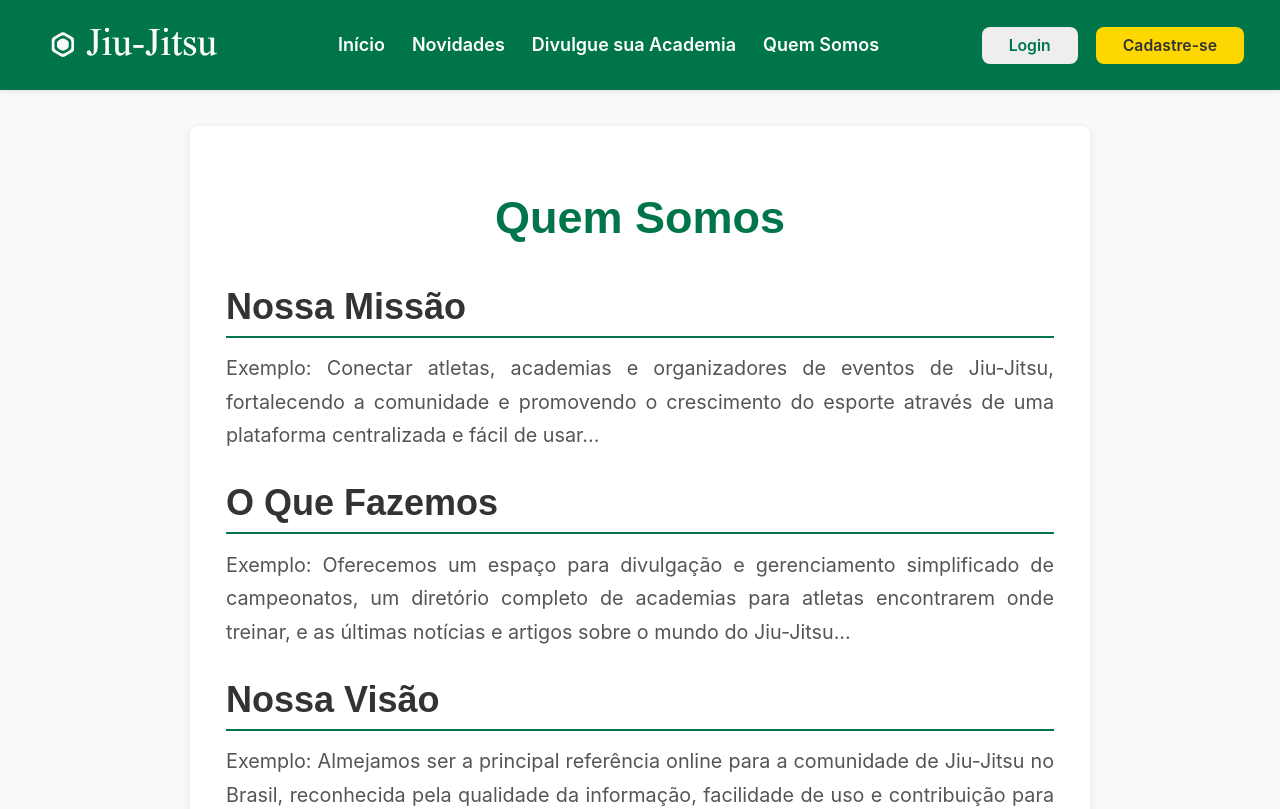
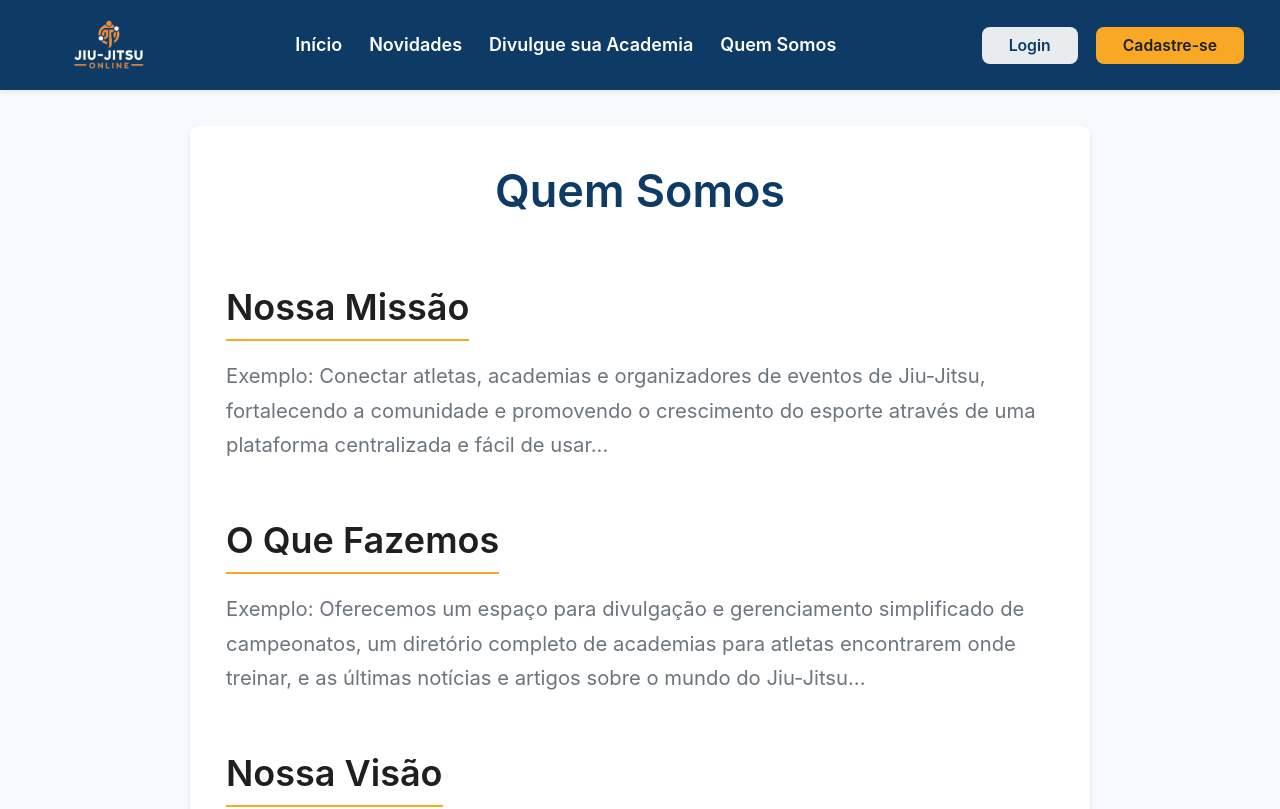
Before and after one commit to ConectaLutas/front_conectaLutas, a React (Create React App) app: page /quem-somos in a window 1280 px wide. Shown: the top 809 px of the page. Built offline with nearby package versions, Linux system fonts and the light colour scheme.

Commit message:
Cores alteradas

```diff
--- a/src/components/ExplanationSection/ExplanationSection.css
+++ b/src/components/ExplanationSection/ExplanationSection.css
@@ -1,54 +1,87 @@
+/* src/components/ExplanationSection/ExplanationSection.css */
 .explanation-section {
-    padding: 3rem 1.5rem;
-    background-color: #00754A; /* Verde escuro, conforme imagem */
-    color: #fff; /* Texto branco para contraste */
+    padding: var(--space-xl) var(--space-sm); /* USANDO VARIÁVEIS */
+    /* background-color: #00754A; */ /* REMOVIDO */
+    background-color: var(--color-primary); /* USANDO VARIÁVEL */
+    color: var(--color-text-on-primary); /* USANDO VARIÁVEL */
 }
 
 .explanation-section__container {
     display: flex;
-    flex-wrap: wrap; /* Quebra para coluna em telas menores */
+    flex-wrap: wrap;
     align-items: center;
     justify-content: center;
-    gap: 2rem;
+    gap: var(--space-lg); /* USANDO VARIÁVEL */
     max-width: 1200px;
     margin: 0 auto;
 }
 
 .explanation-section__text {
-    flex: 1 1 500px; /* Cresce, encolhe, base de 500px */
-    max-width: 700px; /* Limita largura do texto */
+    flex: 1 1 500px;
+    max-width: 700px;
 }
 
 .explanation-section__text p {
-    /* Estilo Figma: Poppins, 30px, SemiBold 600, #1E1616 (cor ajustada para branco) */
-    font-family: 'Poppins', sans-serif;
-    font-size: clamp(1.25rem, 4vw, 1.875rem); /* 30px */
-    font-weight: 600;
-    color: #ffffff; /* Ajustado para branco */
-    line-height: 1.6; /* Ajustado do Figma (45px / 30px = 1.5) */
+    font-family: var(--font-family-primary); /* USANDO VARIÁVEL */
+    font-size: clamp(1.2rem, 3vw, 1.75rem); /* Ajustar clamp */
+    font-weight: 500; /* Um pouco menos pesado que 600 */
+    color: inherit; /* Herda do pai (.explanation-section) */
+    line-height: 1.6;
     margin: 0;
 }
 
 .explanation-section__image {
-    flex: 1 1 400px; /* Cresce, encolhe, base de 400px */
-    text-align: center; /* Centraliza a imagem se for menor que o container */
+    flex: 1 1 400px;
+    text-align: center;
 }
 
 .explanation-section__image img {
     max-width: 100%;
     height: auto;
-    border-radius: 8px;
+    border-radius: var(--border-radius-md); /* USANDO VARIÁVEL */
     display: block;
-    margin: 0 auto; /* Garante centralização */
-    box-shadow: 0 4px 15px rgba(0,0,0, 0.2);
+    margin: 0 auto;
+    box-shadow: var(--box-shadow-medium); /* USANDO VARIÁVEL */
 }
+
+.benefits-section__text h2 {
+  font-family: var(--font-family-accent);
+  font-size: clamp(2rem, 5vw, 2.7rem);
+  font-weight: 700;
+  color: var(--color-primary);
+  line-height: 1.2;
+  letter-spacing: -0.05em;
+  /* margin-bottom: var(--space-xs); */ /* Ajustado abaixo com padding */
+
+  /* --- ESTILO DE SUBLINHADO ADICIONADO --- */
+  border-bottom: 3px solid var(--color-secondary); /* Linha com cor secundária */
+  padding-bottom: var(--space-xs); /* Espaço entre texto e linha */
+  margin-bottom: var(--space-sm); /* Ajustar margem inferior */
+  display: inline-block; /* Linha apenas sob o texto */
+  /* --- FIM SUBLINHADO --- */
+}
+
+.benefits-section__text h3 {
+  font-family: 'Spectral SC', serif;
+  font-size: clamp(1.3rem, 4vw, 1.7rem);
+  font-weight: 800;
+  color: var(--color-text-dark);
+  line-height: 1.5;
+  margin: 0;
+}
+
 
 @media (max-width: 768px) {
     .explanation-section__container {
-      flex-direction: column; /* Empilha em telas menores */
+      flex-direction: column;
       text-align: center;
     }
     .explanation-section__text {
-       margin-bottom: 1.5rem;
+       margin-bottom: var(--space-md); /* USANDO VARIÁVEL */
+        }
+        .benefits-section__text h2 {
+          display: block; /* Em telas menores centralizadas, a linha ocupa a largura */
+          border-bottom: none; /* Ou remover a borda no mobile */
+          /* Se quiser manter a linha curta e centrada no mobile, usar ::after aqui também */
        }
 }
--- a/src/components/Header/Header.css
+++ b/src/components/Header/Header.css
@@ -12,6 +12,10 @@
   position: sticky; /* Opcional: Deixar o header fixo no topo */
   top: 0;
   z-index: 100; /* Necessário se for sticky */
+}
+
+.header__logo {
+  margin-left: 2rem;
 }
 
 .header__logo img {
--- a/src/components/InfoSection/InfoSection.css
+++ b/src/components/InfoSection/InfoSection.css
@@ -2,13 +2,13 @@
 .info {
   position: relative;
   display: flex;
-  flex-direction: column; /* Alinha os elementos em coluna */
+  flex-direction: column;
   align-items: center;
-  background-color: #00754A;
-  color: #fff;
-  padding: 5px 10px;
-  padding-bottom: 60px;
-
+  /* background-color: #00754A; */ /* REMOVIDO */
+  background-color: var(--color-primary); /* USANDO VARIÁVEL */
+  color: var(--color-text-on-primary); /* USANDO VARIÁVEL (Texto sobre cor primária) */
+  padding: var(--space-lg) var(--space-md); /* USANDO VARIÁVEIS */
+  /* padding-bottom: 60px; */ /* Removido padding-bottom extra, usar padrão */
 }
 
 .info__content {
@@ -18,10 +18,20 @@
 }
 
 .info__content h2 {
-  font-size: 2rem; /* 32px / 16px */
-  margin-bottom: 1rem; /* 16px */
-  color: #fff; /* Garantir contraste */
+  font-size: var(--font-size-h2);
+  /* margin-bottom: var(--space-sm); */ /* Ajustado abaixo */
+  color: inherit; /* Herda branco do pai */
+  font-family: var(--font-family-secondary);
+
+  /* --- ESTILO DE SUBLINHADO ADICIONADO --- */
+  /* Usar cor secundária (laranja/dourado) que contrastará bem com o fundo azul */
+  border-bottom: 3px solid var(--color-secondary);
+  padding-bottom: var(--space-xs);
+  margin-bottom: var(--space-md); /* Aumentar espaço abaixo da linha */
+  display: inline-block;
+   /* --- FIM SUBLINHADO --- */
 }
+
 
 .info__content p {
   font-size: 1.25rem; /* 20px / 16px */
@@ -35,6 +45,8 @@
   }
   .info__content h2 {
     font-size: 1.75rem; /* Ajustar tamanho da fonte */
+    display: block; /* Ocupa linha no mobile */
+       border-bottom: none; /* Remover no mobile se preferir */
   }
   .info__content p {
     font-size: 1.125rem; /* Ajustar tamanho da fonte */
--- a/src/components/MissionSection/MissionSection.css
+++ b/src/components/MissionSection/MissionSection.css
@@ -1,72 +1,75 @@
+/* src/components/MissionSection/MissionSection.css */
 .mission {
-  background-color: #fff;
-  color: #333;
-  padding: 4rem 1.5rem; /* Mais padding e relativo */
-  overflow: hidden; /* Evitar quebras de layout inesperadas */
+  background-color: var(--color-bg-light); /* USANDO VARIÁVEL */
+  color: var(--color-text-dark); /* USANDO VARIÁVEL */
+  padding: var(--space-xl) var(--space-sm); /* USANDO VARIÁVEIS */
+  overflow: hidden;
 }
 
 .mission__container {
   display: flex;
-  flex-wrap: wrap; /* Permite quebrar para layout de coluna em telas menores */
-  align-items: center; /* Alinha os itens verticalmente */
-  justify-content: center; /* Centraliza os itens horizontalmente */
-  gap: 2rem; /* Espaço entre a imagem e o texto */
-  max-width: 1200px; /* Limita a largura máxima */
-  margin: 0 auto; /* Centraliza o container */
+  flex-wrap: wrap;
+  align-items: center;
+  justify-content: center;
+  gap: var(--space-lg); /* USANDO VARIÁVEL */
+  max-width: 1200px;
+  margin: 0 auto;
 }
 
 .mission__image-container {
-  flex: 1 1 400px; /* Flex: grow, shrink, basis -> permite crescer/encolher, base de 400px */
-  max-width: 600px; /* Limita o tamanho máximo da imagem */
+  flex: 1 1 400px;
+  max-width: 600px;
 }
 
 .mission__image-container img {
-  display: block; /* Remove espaço extra abaixo da imagem */
-  width: 100%; /* Faz a imagem ocupar o container */
-  height: auto; /* Mantém a proporção */
-  border-radius: 15px; /* Bordas arredondadas mais sutis */
-  box-shadow: 0 4px 15px rgba(0, 0, 0, 0.1); /* Sombra leve */
+  display: block;
+  width: 100%;
+  height: auto;
+  border-radius: var(--border-radius-md); /* USANDO VARIÁVEL */
+  box-shadow: var(--box-shadow-medium); /* USANDO VARIÁVEL */
 }
 
 .mission__text-container {
-  flex: 1 1 400px; /* Permite crescer/encolher, base de 400px */
-  text-align: left; /* Alinhamento do texto */
+  flex: 1 1 400px;
+  text-align: left;
 }
 
 .mission__text-container h2 {
-  font-size: 2rem; /* 32px */
-  color: #00754A;
-  margin-bottom: 1rem; /* 16px */
+  font-size: var(--font-size-h2); /* USANDO VARIÁVEL */
+  /* color: #00754A; */ /* REMOVIDO */
+  color: var(--color-primary); /* USANDO VARIÁVEL */
+  font-family: var(--font-family-secondary); /* USANDO VARIÁVEL */
+  margin-bottom: var(--space-sm); /* USANDO VARIÁVEL */
+  border-bottom: 2px solid var(--color-secondary); /* Opcional: Borda com cor secundária */
+  padding-bottom: var(--space-xs); /* USANDO VARIÁVEL */
+  display: inline-block; /* Para a borda não ocupar a linha toda */
 }
 
 .mission__text-container p {
-  font-size: 1.125rem; /* 18px */
+  font-size: var(--font-size-lg); /* USANDO VARIÁVEL */
   line-height: 1.6;
-  margin-bottom: 1rem; /* Espaço entre parágrafos */
+  margin-bottom: var(--space-sm); /* USANDO VARIÁVEL */
+  color: var(--color-text-medium); /* USANDO VARIÁVEL */
 }
 
-/* Remover estilos antigos de posicionamento */
-/* .mission-text { margin-top: -80px; } -> Removido */
-/* .info-image img { transform: translateY(-100px); } -> Removido */
-/* Chave } extra removida */
 
 @media (max-width: 768px) {
   .mission {
-    padding: 2.5rem 1rem; /* Menos padding */
+    padding: var(--space-lg) var(--space-sm); /* USANDO VARIÁVEIS */
   }
   .mission__container {
-    flex-direction: column; /* Empilhar imagem e texto */
-    text-align: center; /* Centralizar texto */
-    gap: 1.5rem;
+    flex-direction: column;
+    text-align: center;
+    gap: var(--space-md); /* USANDO VARIÁVEL */
   }
   .mission__text-container {
-     text-align: center; /* Centralizar texto no mobile */
-     max-width: 600px; /* Limitar largura do texto */
+     text-align: center;
+     max-width: 600px;
   }
    .mission__text-container h2 {
-     font-size: 1.75rem;
+     /* Tamanho da fonte já responsivo */
+     border-bottom: none; /* Remover borda no mobile se preferir */
+     display: block; /* Ocupar linha toda no mobile */
    }
-   .mission__text-container p {
-     font-size: 1rem;
-   }
+   /* Tamanho da fonte já responsivo */
 }
--- a/src/components/PromoBannerSection/PromoBannerSection.css
+++ b/src/components/PromoBannerSection/PromoBannerSection.css
@@ -37,7 +37,7 @@
   font-family: 'Poppins', sans-serif; /* Fallback */
   font-size: clamp(2.5rem, 8vw, 4.8rem); /* 77px é grande, usar clamp para responsividade */
   font-weight: 700;
-  color: #00754A; /* Verde Principal */
+  color: var(--color-primary);
   line-height: 1.1; /* Ajustado do Figma (52%) */
   margin-bottom: 0.5rem;
   /* Sombra do Figma - pode ser pesada, ajuste ou remova se necessário */
--- a/src/components/TestimonialsSection/TestimonialsSection.css
+++ b/src/components/TestimonialsSection/TestimonialsSection.css
@@ -1,6 +1,7 @@
+/* src/components/TestimonialsSection/TestimonialsSection.css */
 .testimonials-section {
-    padding: 3rem 1.5rem;
-    background-color: #f8f9fa; /* Fundo levemente cinza */
+  padding: var(--space-xl) var(--space-sm); /* USANDO VARIÁVEIS */
+  background-color: var(--color-bg-medium); /* USANDO VARIÁVEL */
 }
 
 .testimonials-section__container {
@@ -9,60 +10,61 @@
 }
 
 .testimonials-section__title {
-    /* Estilo Figma: Inter, 42px, Bold 700, #000000 */
-    font-family: 'Inter', sans-serif;
-    font-size: clamp(1.8rem, 5vw, 2.625rem); /* 42px */
+  font-family: var(--font-family-secondary); /* USANDO VARIÁVEL */
+  font-size: var(--font-size-h2); /* USANDO VARIÁVEL */
   font-weight: 700;
-    color: #000000;
+  color: var(--color-text-dark); /* USANDO VARIÁVEL */
   text-align: center;
-    margin-bottom: 2.5rem;
+  margin-top: 0;
+  margin-bottom: var(--space-lg); /* USANDO VARIÁVEL */
 }
 
 .testimonials-section__grid {
   display: grid;
-    /* Cria colunas que se ajustam, com tamanho mínimo e máximo */
   grid-template-columns: repeat(auto-fit, minmax(260px, 1fr));
-    gap: 1.5rem;
+  gap: var(--space-md); /* USANDO VARIÁVEL */
 }
 
 .testimonial-card {
-    background-color: #ffffff;
-    border-radius: 8px;
-    padding: 1.5rem;
+  background-color: var(--color-bg-light); /* USANDO VARIÁVEL */
+  border-radius: var(--border-radius-md); /* USANDO VARIÁVEL */
+  padding: var(--space-md); /* USANDO VARIÁVEL */
   text-align: center;
-    box-shadow: 0 2px 10px rgba(0, 0, 0, 0.08);
-    transition: transform 0.3s ease, box-shadow 0.3s ease;
+  box-shadow: var(--box-shadow-light); /* USANDO VARIÁVEL */
+  transition: transform var(--transition-duration) ease,
+              box-shadow var(--transition-duration) ease; /* USANDO VARIÁVEL */
 }
 
 .testimonial-card:hover {
   transform: translateY(-5px);
-    box-shadow: 0 6px S15px rgba(0, 0, 0, 0.12);
+  box-shadow: var(--box-shadow-medium); /* USANDO VARIÁVEL */
 }
 
 .testimonial-card__image {
-    width: 80px; /* Tamanho da imagem de perfil */
+  width: 80px;
   height: 80px;
-    border-radius: 50%; /* Círculo */
+  border-radius: 50%;
   object-fit: cover;
-    margin: 0 auto 1rem auto; /* Centraliza e adiciona espaço abaixo */
-    border: 3px solid #00754A; /* Borda verde opcional */
+  margin: 0 auto var(--space-sm) auto; /* USANDO VARIÁVEL */
+  /* border: 3px solid #00754A; */ /* REMOVIDO */
+  border: 3px solid var(--color-primary); /* USANDO VARIÁVEL primária ou secundária? */
+  /* Ou usar a secundária: border: 3px solid var(--color-secondary); */
 }
 
 .testimonial-card__name {
-    font-family: 'Inter', sans-serif; /* Manter consistência da fonte */
-    font-size: 1.1rem;
-    font-weight: 600; /* Um pouco mais de destaque */
-    color: #333;
-    margin-bottom: 0.5rem;
+  font-family: var(--font-family-secondary); /* USANDO VARIÁVEL */
+  font-size: var(--font-size-lg); /* USANDO VARIÁVEL */
+  font-weight: 600;
+  color: var(--color-text-dark); /* USANDO VARIÁVEL */
+  margin-bottom: var(--space-xs); /* USANDO VARIÁVEL */
 }
 
 .testimonial-card__quote {
-    /* Estilo Figma: Inter, 21px, Medium 500, #000000 */
-    font-family: 'Inter', sans-serif;
-    font-size: 1rem; /* 21px pode ser grande para cards, ajustado */
-    font-weight: 500;
-    color: #555; /* Cor um pouco mais suave */
-    line-height: 1.5; /* Ajustado do Figma (25px/21px) */
-    font-style: italic; /* Citações ficam bem em itálico */
+  font-family: var(--font-family-primary); /* USANDO VARIÁVEL */
+  font-size: var(--font-size-md); /* USANDO VARIÁVEL */
+  font-weight: 400; /* Normal weight */
+  color: var(--color-text-medium); /* USANDO VARIÁVEL */
+  line-height: 1.5;
+  font-style: italic;
   margin: 0;
 }
--- a/src/index.css
+++ b/src/index.css
@@ -1,50 +1,56 @@
 /* src/index.css */
 :root {
-  /* Cores */
-  --color-primary: #00754A;
-  --color-secondary: #FFD700; /* Amarelo */
-  --color-text-dark: #333333;
+  /* --- PALETA: Azul Profundo & Laranja/Dourado --- */
+  --color-primary: #0D3B66;         /* Azul Profundo */
+  --color-primary-darker: #082644;  /* Tom mais escuro para hover/ativo */
+  --color-secondary: #F9A826;        /* Laranja/Dourado */
+  --color-secondary-darker: #E0941B; /* Tom mais escuro para hover/ativo */
+  --color-text-dark: #1F1F1F;        /* Quase Preto */
   --color-text-light: #ffffff;
-  --color-text-medium: #555555;
-  --color-text-on-primary: var(--color-text-light);
-  --color-text-on-secondary: var(--color-text-dark);
+  --color-text-medium: #6c757d;       /* Cinza Médio */
+  --color-text-on-primary: var(--color-text-light); /* Texto sobre azul */
+  --color-text-on-secondary: var(--color-text-dark); /* Texto sobre laranja */
   --color-bg-light: #ffffff;
-  --color-bg-medium: #f8f9fa;
-  --color-bg-dark-accent: #eeeeee; /* Era --bg-dark */
-  --color-border: #cccccc;
-  --color-error: #dc3545; /* Cor para erros */
-  --color-success: #28a745; /* Cor para sucesso (opcional) */
+  --color-bg-medium: #F8F9FA;        /* Cinza muito claro */
+  --color-bg-dark-accent: #E9ECEF;   /* Cinza um pouco mais escuro */
+  --color-border: #ced4da;           /* Cinza para bordas */
+  --color-error: #dc3545;            /* Vermelho para erro */
+  --color-success: #198754;           /* Verde para sucesso */
 
-  /* Fontes */
+  /* Variável RGB para foco (cor secundária #F9A826 -> 249, 168, 38) */
+  --color-secondary-rgb: 249, 168, 38;
+  /* ----------------------------------------------- */
+
+  /* --- FONTES (Manter ou ajustar conforme seu gosto) --- */
   --font-family-primary: 'Poppins', -apple-system, BlinkMacSystemFont, 'Segoe UI', Roboto, Oxygen, Ubuntu, Cantarell, 'Open Sans', 'Helvetica Neue', sans-serif;
   --font-family-secondary: 'Inter', sans-serif;   /* Exemplo para títulos */
   --font-family-accent: 'Arimo', sans-serif;    /* Exemplo para destaques */
   --font-family-code: source-code-pro, Menlo, Monaco, Consolas, 'Courier New', monospace;
 
-  /* Tamanhos de Fonte Base (rem escalará com 'html') */
-  --font-size-sm: 0.875rem; /* 14px base */
-  --font-size-md: 1rem;     /* 16px base */
-  --font-size-lg: 1.125rem; /* 18px base */
-  --font-size-xl: 1.25rem;  /* 20px base */
-  --font-size-h1: 2.5rem;   /* Exemplo H1 */
-  --font-size-h2: 2rem;     /* Exemplo H2 */
-  --font-size-h3: 1.5rem;   /* Exemplo H3 */
+  /* --- TAMANHOS DE FONTE (Manter) --- */
+  --font-size-sm: 0.875rem;
+  --font-size-md: 1rem;
+  --font-size-lg: 1.125rem;
+  --font-size-xl: 1.25rem;
+  --font-size-h1: 2.5rem;
+  --font-size-h2: 2rem;
+  --font-size-h3: 1.5rem;
 
-  /* Espaçamento (escala comum) */
-  --space-xxs: 0.25rem;  /* 4px */
-  --space-xs: 0.5rem;   /* 8px */
-  --space-sm: 1rem;     /* 16px */
-  --space-md: 1.5rem;   /* 24px */
-  --space-lg: 2rem;     /* 32px */
-  --space-xl: 3rem;     /* 48px */
+  /* --- ESPAÇAMENTO (Manter) --- */
+  --space-xxs: 0.25rem;
+  --space-xs: 0.5rem;
+  --space-sm: 1rem;
+  --space-md: 1.5rem;
+  --space-lg: 2rem;
+  --space-xl: 3rem;
 
-  /* Bordas e Sombras */
+  /* --- BORDAS E SOMBRAS (Manter ou ajustar) --- */
   --border-radius-sm: 4px;
   --border-radius-md: 8px;
   --box-shadow-light: 0 2px 5px rgba(0, 0, 0, 0.08);
   --box-shadow-medium: 0 4px 10px rgba(0, 0, 0, 0.1);
 
-  /* Transições */
+  /* --- TRANSIÇÕES (Manter) --- */
   --transition-duration: 0.25s;
   --transition-timing: ease-in-out;
 }
--- a/src/pages/AboutPage/AboutPage.css
+++ b/src/pages/AboutPage/AboutPage.css
@@ -1,65 +1,56 @@
 /* src/pages/AboutPage/AboutPage.css */
 
 .about-page {
-    padding: 2rem 1.5rem; /* Espaçamento interno */
-    background-color: #f8f9fa; /* Um fundo levemente diferente da home, opcional */
-    flex-grow: 1; /* Para ocupar espaço vertical como as outras páginas */
+  padding: var(--space-lg) var(--space-sm); /* USANDO VARIÁVEIS */
+  background-color: var(--color-bg-medium); /* USANDO VARIÁVEL */
+  flex-grow: 1;
   display: flex;
   justify-content: center;
+  align-items: flex-start; /* Alinha o container no topo */
 }
 
 .about-content {
-    max-width: 900px; /* Limita a largura do conteúdo para melhor leitura */
+  max-width: 900px;
   width: 100%;
-    background-color: #ffffff; /* Fundo branco para o conteúdo */
-    padding: 2rem;
-    border-radius: 8px;
-    box-shadow: 0 2px 10px rgba(0, 0, 0, 0.08);
+  background-color: var(--color-bg-light); /* USANDO VARIÁVEL */
+  padding: var(--space-lg); /* USANDO VARIÁVEL */
+  border-radius: var(--border-radius-md); /* USANDO VARIÁVEL */
+  box-shadow: var(--box-shadow-light); /* USANDO VARIÁVEL */
 }
 
 .about-content h1 {
-    color: #00754A; /* Cor principal */
+  /* color: #00754A; */ /* REMOVIDO */
+  color: var(--color-primary); /* USANDO VARIÁVEL */
   text-align: center;
-    margin-bottom: 2rem;
-    font-family: 'Poppins', sans-serif; /* Exemplo de fonte */
+  margin-top: 0;
+  margin-bottom: var(--space-lg); /* USANDO VARIÁVEL */
+  font-family: var(--font-family-secondary); /* USANDO VARIÁVEL */
+  font-size: var(--font-size-h1); /* USANDO VARIÁVEL */
 }
 
 .about-content h2 {
-    color: #333;
-    margin-top: 1.5rem;
-    margin-bottom: 0.8rem;
-    border-bottom: 2px solid #00754A; /* Linha separadora sutil */
-    padding-bottom: 0.3rem;
-    font-family: 'Poppins', sans-serif; /* Exemplo de fonte */
+  color: var(--color-text-dark); /* USANDO VARIÁVEL */
+  margin-top: var(--space-md); /* USANDO VARIÁVEL */
+  margin-bottom: var(--space-sm); /* USANDO VARIÁVEL */
+  /* border-bottom: 2px solid #00754A; */ /* REMOVIDO */
+  border-bottom: 2px solid var(--color-secondary); /* USANDO VARIÁVEL - Borda com cor secundária */
+  padding-bottom: var(--space-xs); /* USANDO VARIÁVEL */
+  font-family: var(--font-family-secondary); /* USANDO VARIÁVEL */
+  font-size: var(--font-size-h2); /* USANDO VARIÁVEL */
+  display: inline-block; /* Borda apenas no texto */
 }
 
 .about-content p {
-    font-size: 1.1rem;
+  font-size: var(--font-size-lg); /* USANDO VARIÁVEL */
   line-height: 1.7;
-    color: #555;
-    text-align: justify; /* Opcional: justificar texto */
-    margin-bottom: 1rem;
+  color: var(--color-text-medium); /* USANDO VARIÁVEL */
+  text-align: left; /* Ou justify se preferir */
+  margin-bottom: var(--space-sm); /* USANDO VARIÁVEL */
 }
 
 .about-content section {
-    margin-bottom: 1.5rem; /* Espaço entre as seções */
+  margin-bottom: var(--space-md); /* USANDO VARIÁVEL */
 }
 
-  /* Ajustes para telas menores */
-  @media (max-width: 768px) {
-    .about-page {
-      padding: 1.5rem 1rem;
-    }
-    .about-content {
-      padding: 1.5rem;
-    }
-    .about-content h1 {
-      font-size: 1.8rem;
-    }
-    .about-content h2 {
-      font-size: 1.4rem;
-    }
-    .about-content p {
-      font-size: 1rem;
-    }
-  }
+/* Responsivo já tratado globalmente e com 'rem' */
+/* @media (max-width: 768px) { ... } */
```
Also changed, not shown: src/components/BenefitsSection/BenefitsSection.css (+37 -71 lines), src/assets/images/logo.png, src/assets/images/logo2.png (added). Lines whose indentation alone changed are shown as unchanged.
